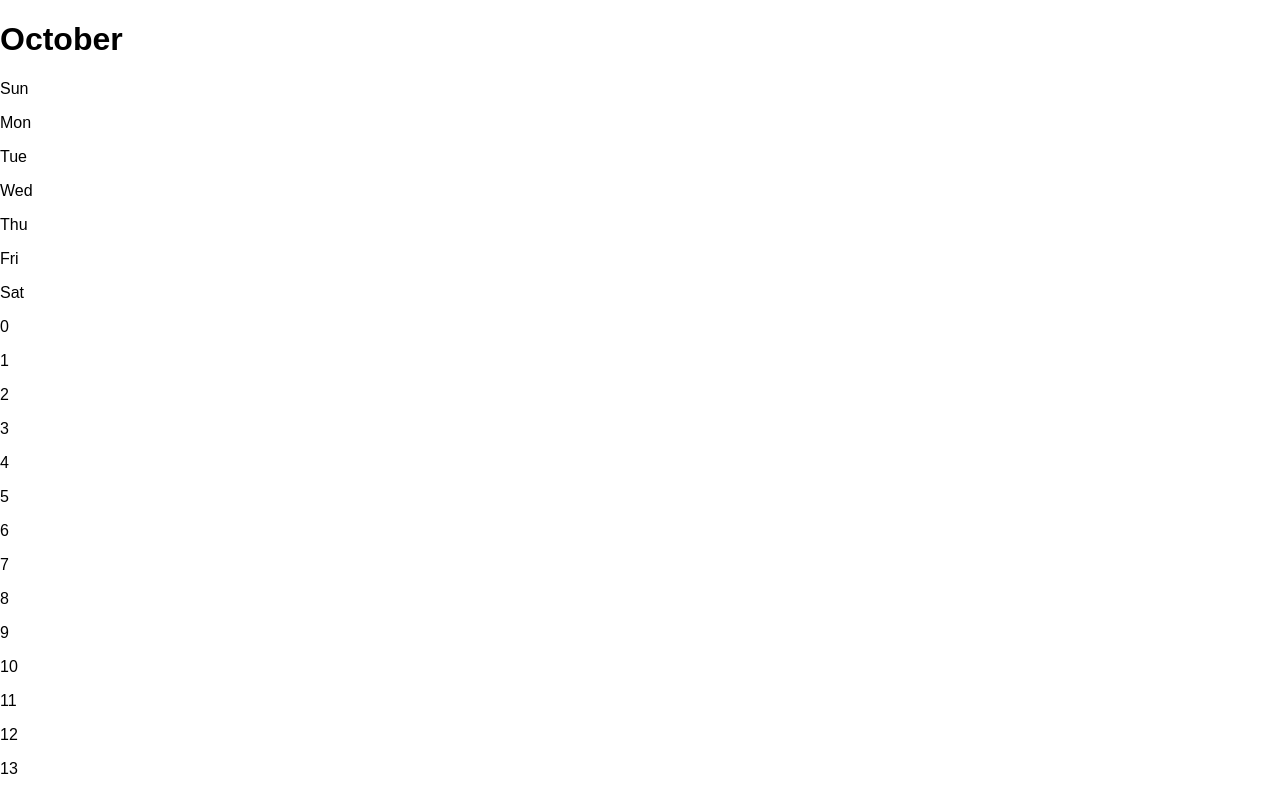
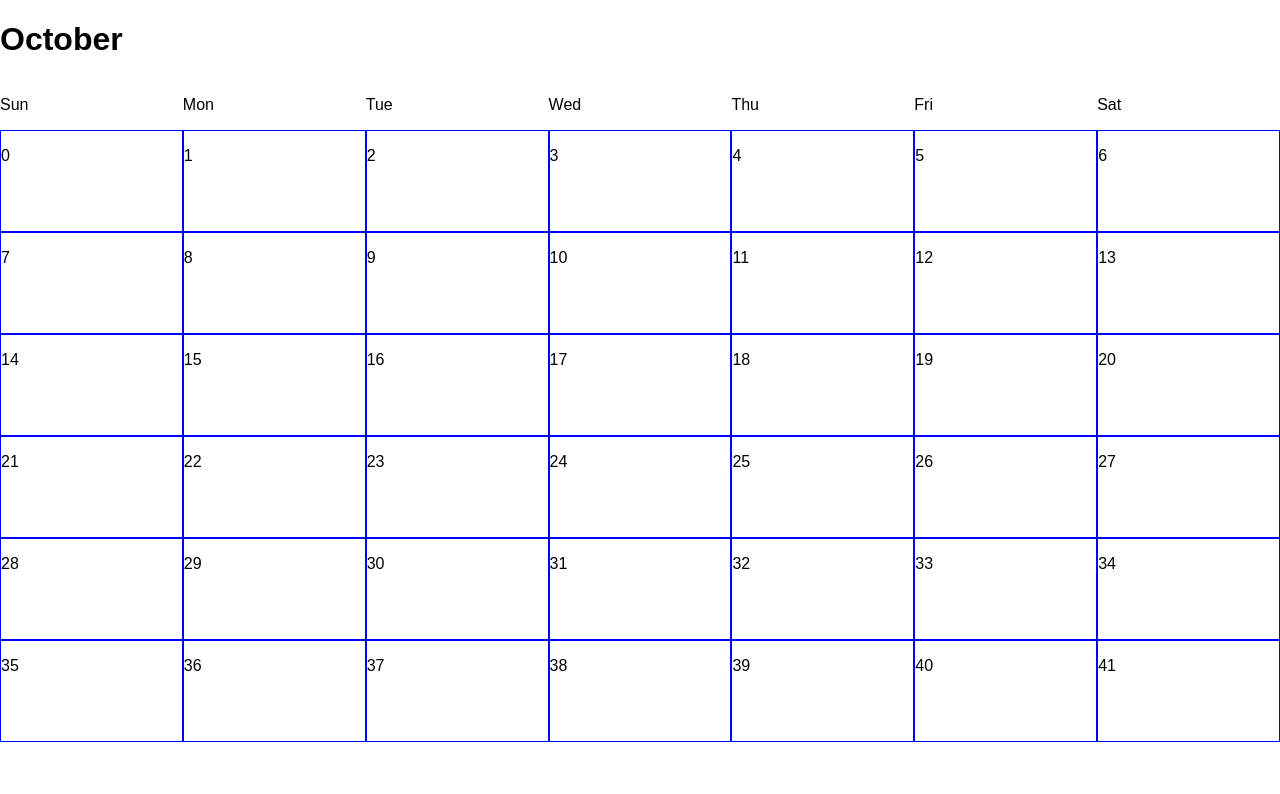
Before and after one commit to jsullivan5/calendar, a React (Create React App) app: page / in a window 1280 px wide. Shown: the top 794 px of the page. Built offline with nearby package versions, Linux system fonts and the light colour scheme.

Commit message:
Add grid styling to calendar

```diff
--- a/src/components/Calendar.js
+++ b/src/components/Calendar.js
@@ -25,7 +25,7 @@ class Calendar extends React.Component {
 
   render() {
     return (
-      <main>
+      <main className="grid">
         {this.state.days}
       </main>
     );
--- a/src/components/Day.js
+++ b/src/components/Day.js
@@ -1,7 +1,7 @@
 import React from 'react';
 
 const Day = props => (
-  <div>
+  <div className="day">
     <p>{props.day}</p>
   </div>
 );
--- a/src/components/styles/App.css
+++ b/src/components/styles/App.css
@@ -0,0 +1,11 @@
+.grid {
+  display:grid;
+  grid-template-columns: repeat(7, 1fr);
+  grid-auto-flow: dense;
+  width: 100%;
+}
+
+.day {
+  border: 1px solid blue;
+  height: 100px;
+}
```
